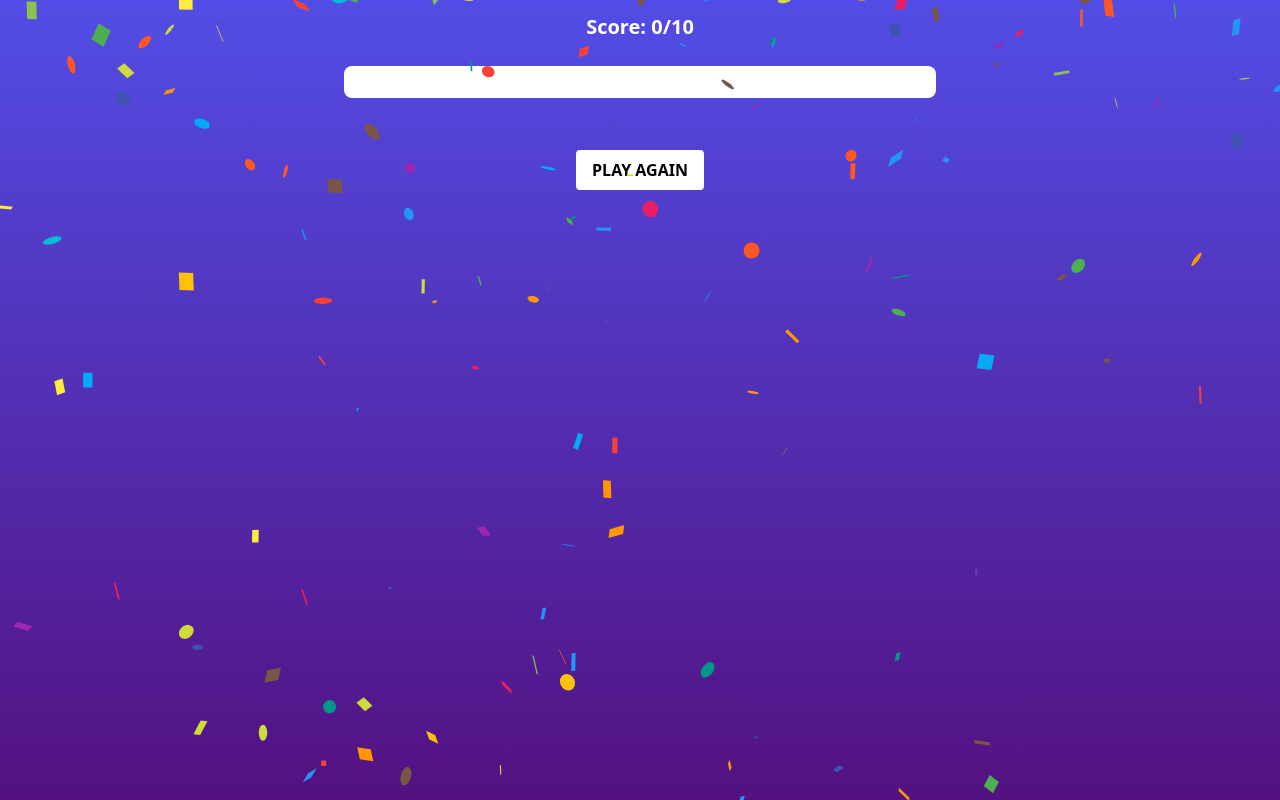
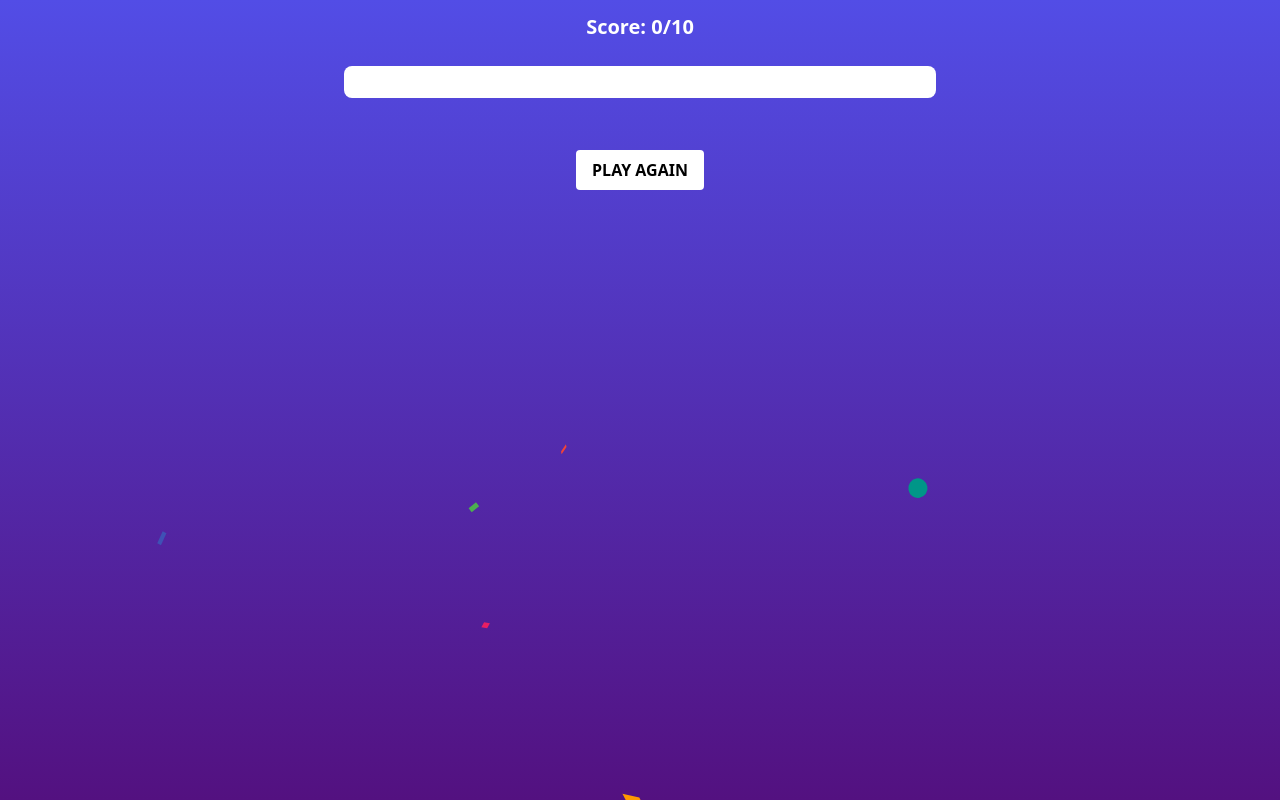
Before and after one commit to marcosvspaz/quizz-app, a Next.js app: page /results in a window 1280 px wide. Built offline with nearby package versions, Linux system fonts and the light colour scheme.

Commit message:
fix unescaped characters

```diff
--- a/package.json
+++ b/package.json
@@ -16,6 +16,7 @@
     "eslint-config-prettier": "^6.11.0",
     "eslint-plugin-prettier": "^3.1.4",
     "framer-motion": "^2.3.0",
+    "he": "^1.2.0",
     "lodash": "^4.17.19",
     "next": "9.5.1",
     "prettier": "^2.0.5",
--- a/pages/components/FullConfetti.tsx
+++ b/pages/components/FullConfetti.tsx
@@ -2,7 +2,7 @@ import { useEffect, useState } from 'react';
 import dynamic from 'next/dynamic';
 const Confetti = dynamic(() => import('react-confetti'));
 
-const FullConfetti = () => {
+const FullConfetti = ({ isOnce }: FullConfettiProps) => {
   const [height, setHeight] = useState(0);
   const [width, setWidth] = useState(0);
 
@@ -11,7 +11,13 @@ const FullConfetti = () => {
     setWidth(innerWidth);
     setHeight(innerHeight);
   });
-  return <Confetti width={width} height={height} />;
+  return (
+    <Confetti width={width} height={height} numberOfPieces={isOnce ? 500 : 200} recycle={!isOnce} />
+  );
 };
 
+interface FullConfettiProps {
+  isOnce?: boolean;
+}
+
 export default FullConfetti;
--- a/pages/components/QuestionCard.tsx
+++ b/pages/components/QuestionCard.tsx
@@ -1,4 +1,4 @@
-import unescape from 'lodash/unescape';
+import he from 'he';
 
 const QuestionCard = ({
   category,
@@ -11,8 +11,8 @@ const QuestionCard = ({
       <div className="pb-8">
         <small className="text-gray-400 font-bold mb-3">{questionIndicator}</small>
         <br />
-        <small className="text-gray-600">{category}</small>
-        <h1 className="leading-tight font-semibold sm:text-3xl text-xl">{unescape(question)}</h1>
+        <small className="text-gray-600 leading-tight">{category}</small>
+        <h1 className="leading-tight font-semibold sm:text-3xl text-xl">{he.decode(question)}</h1>
       </div>
       <div className="h-full flex flex-col justify-between space-y-5">
         <div>
--- a/pages/components/ResultsCard.tsx
+++ b/pages/components/ResultsCard.tsx
@@ -1,5 +1,5 @@
 import truncate from 'lodash/truncate';
-import unescape from 'lodash/unescape';
+import he from 'he';
 import cn from 'classnames';
 import styles from './ResultsCard.module.scss';
 
@@ -18,7 +18,7 @@ const ResultsCard = ({ questions, answers }: ResultsCardProps) => {
                 { [styles['correct-answer']]: q.correct_answer === answers[i] }
               )}
             >
-              {truncateQuestion(unescape(q.question))}
+              {truncateQuestion(he.decode(q.question))}
             </li>
           );
         })}
--- a/pages/quiz.tsx
+++ b/pages/quiz.tsx
@@ -51,8 +51,6 @@ export async function getServerSideProps() {
     data: { results: questions },
   } = await axios.get(QUIZ_API_ENDPOINT);
 
-  console.log(questions);
-
   return {
     props: {
       initialStaticState: {
--- a/pages/results.tsx
+++ b/pages/results.tsx
@@ -15,7 +15,7 @@ const Results = () => {
 
   return (
     <FullSizeAppLayout title="Results">
-      <FullConfetti />
+      <FullConfetti isOnce={true} />
       <div className="w-full min-h-screen px-10">
         <div className="h-full flex flex-col">
           <div className="py-3">
```
Also changed, not shown: 1 other file (tests, documents, lock files or other folders).
